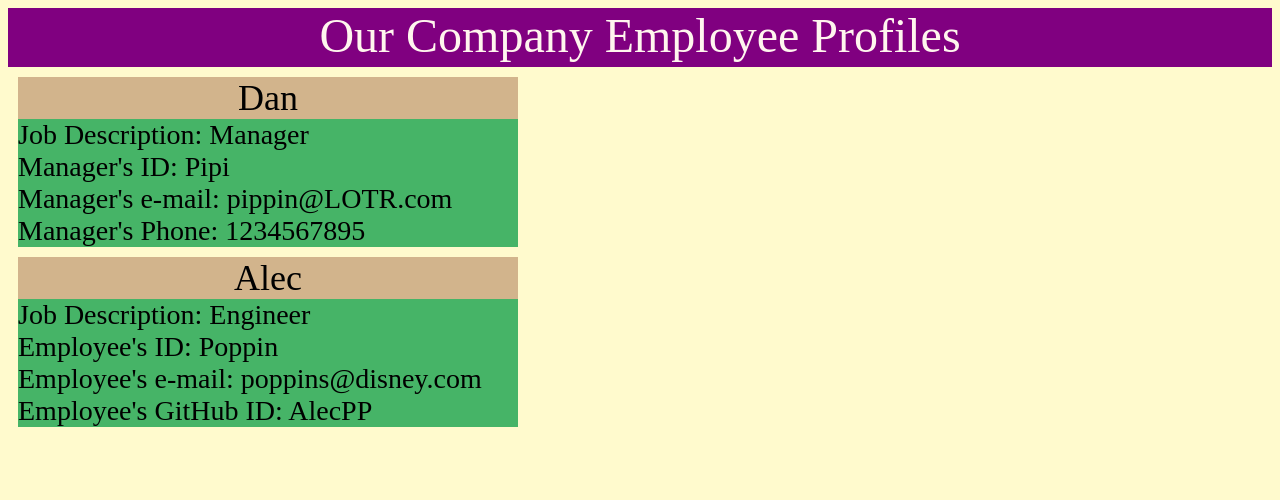
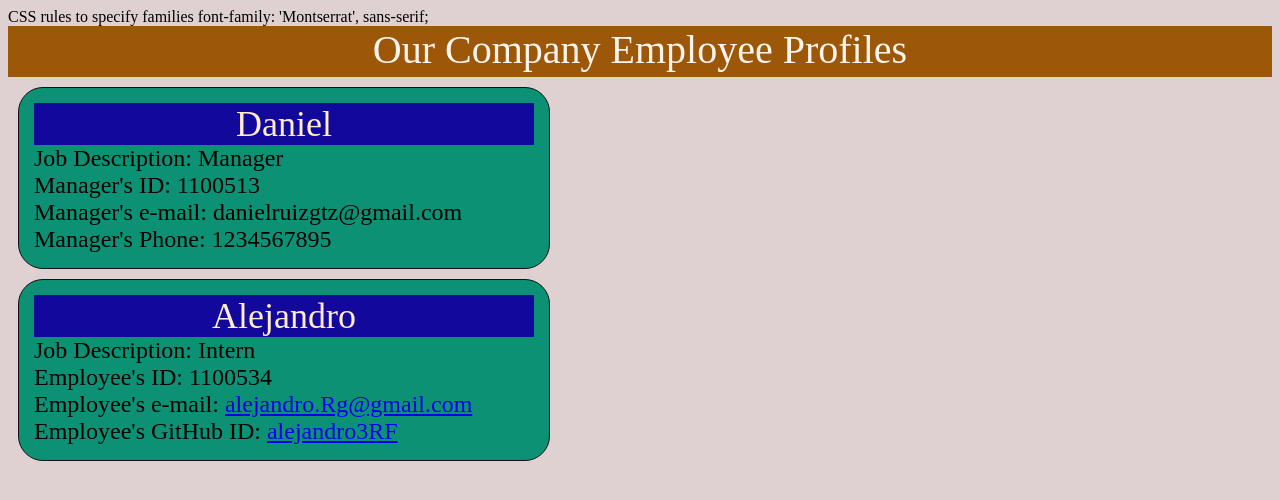
Before and after one commit to DanielRg3/HW10-EmployeesProfileInfo, a website: page index.html in a window 1280 px wide. Drawn offline with Linux system fonts and the light colour scheme.

```diff
--- a/employeeProfile.js
+++ b/employeeProfile.js
@@ -8,6 +8,12 @@
     <meta name="viewport" content="width=device-width, initial-scale=1.0">
     <title>Employee Profiles</title>
     <link rel="stylesheet" href="style.css">
+    <link rel="preconnect" href="https://fonts.googleapis.com">
+    <link rel="preconnect" href="https://fonts.gstatic.com" crossorigin>
+    <link href="https://fonts.googleapis.com/css2?family=Montserrat&display=swap" rel="stylesheet">
+    CSS rules to specify families
+
+    font-family: 'Montserrat', sans-serif;
 </head>
 <body>
 
@@ -31,8 +37,8 @@
         </div>
         <div class="description">Job Description: ${response.employeeJob}</div>
         <div class="id">Employee's ID: ${response.employeeID}</div>
-        <div class="email">Employee's e-mail: ${response.employeeEmail}</div>
-        <div class="phone">Employee's GitHub ID: ${response.employeeHub}</div>
+        <div class="email">Employee's e-mail: <a href="https://gmail.com">${response.employeeEmail}</a></div>
+        <div class="phone">Employee's GitHub ID: <a href="https://github.com/${response.employeeHub}">${response.employeeHub}</a></div>
     </div>
 
 </body>
--- a/index.html
+++ b/index.html
@@ -6,6 +6,12 @@
     <meta name="viewport" content="width=device-width, initial-scale=1.0">
     <title>Employee Profiles</title>
     <link rel="stylesheet" href="style.css">
+    <link rel="preconnect" href="https://fonts.googleapis.com">
+    <link rel="preconnect" href="https://fonts.gstatic.com" crossorigin>
+    <link href="https://fonts.googleapis.com/css2?family=Montserrat&display=swap" rel="stylesheet">
+    CSS rules to specify families
+
+    font-family: 'Montserrat', sans-serif;
 </head>
 <body>
 
@@ -15,22 +21,22 @@
 
     <div class="conteiner">
         <div class="job">
-            Dan
+            Daniel
         </div>
         <div class="description">Job Description: Manager</div>
-        <div class="id">Manager's ID: Pipi</div>
-        <div class="email">Manager's e-mail: pippin@LOTR.com</div>
+        <div class="id">Manager's ID: 1100513</div>
+        <div class="email">Manager's e-mail: danielruizgtz@gmail.com</div>
         <div class="phone">Manager's Phone: 1234567895</div>
     </div>
 
     <div class="conteiner">
         <div class="job">
-        Alec
+        Alejandro
         </div>
-        <div class="description">Job Description: Engineer</div>
-        <div class="id">Employee's ID: Poppin</div>
-        <div class="email">Employee's e-mail: poppins@disney.com</div>
-        <div class="phone">Employee's GitHub ID: AlecPP</div>
+        <div class="description">Job Description: Intern</div>
+        <div class="id">Employee's ID: 1100534</div>
+        <div class="email">Employee's e-mail: <a href="https://gmail.com">alejandro.Rg@gmail.com</a></div>
+        <div class="phone">Employee's GitHub ID: <a href="https://github.com/alejandro3RF">alejandro3RF</a></div>
     </div>
 
 </body>
--- a/style.css
+++ b/style.css
@@ -1,27 +1,35 @@
 body {
-    background-color: lemonchiffon;
+    background-color: rgb(223, 209, 209);
+    /* background: rgb(131,58,180);
+    background: linear-gradient(90deg, rgba(131,58,180,1) 0%, rgba(109,29,253,1) 50%, rgba(69,169,252,1) 100%);  */
+
 }
 
 header {
-    font-size: 48px;
+    font-size: 40px;
     display: flex;
     justify-content: center;
     align-content: center;
-    background-color: purple;
+    background-color: rgb(156, 87, 8);
     color: seashell;
     padding-bottom: 4px;
 }
 
 .job {
     font-size: 36px;
-    background-color: tan;
+    background-color: rgb(18, 8, 156);
+    color: blanchedalmond;
     display: flex;
     justify-content: center;
 }
 
 .conteiner {
-    font-size: 28px;
-    background-color: rgb(70, 180, 103);
+    font-size: 24px;
+    background-color: rgb(12, 145, 116);
     max-width: 500px;
     margin: 10px;
+    border: 1px solid rgb(17, 17, 17);
+    border-radius: 25px;
+    padding: 15px;
+    align-items: center;
 }
```
Also changed, not shown: README.md.
